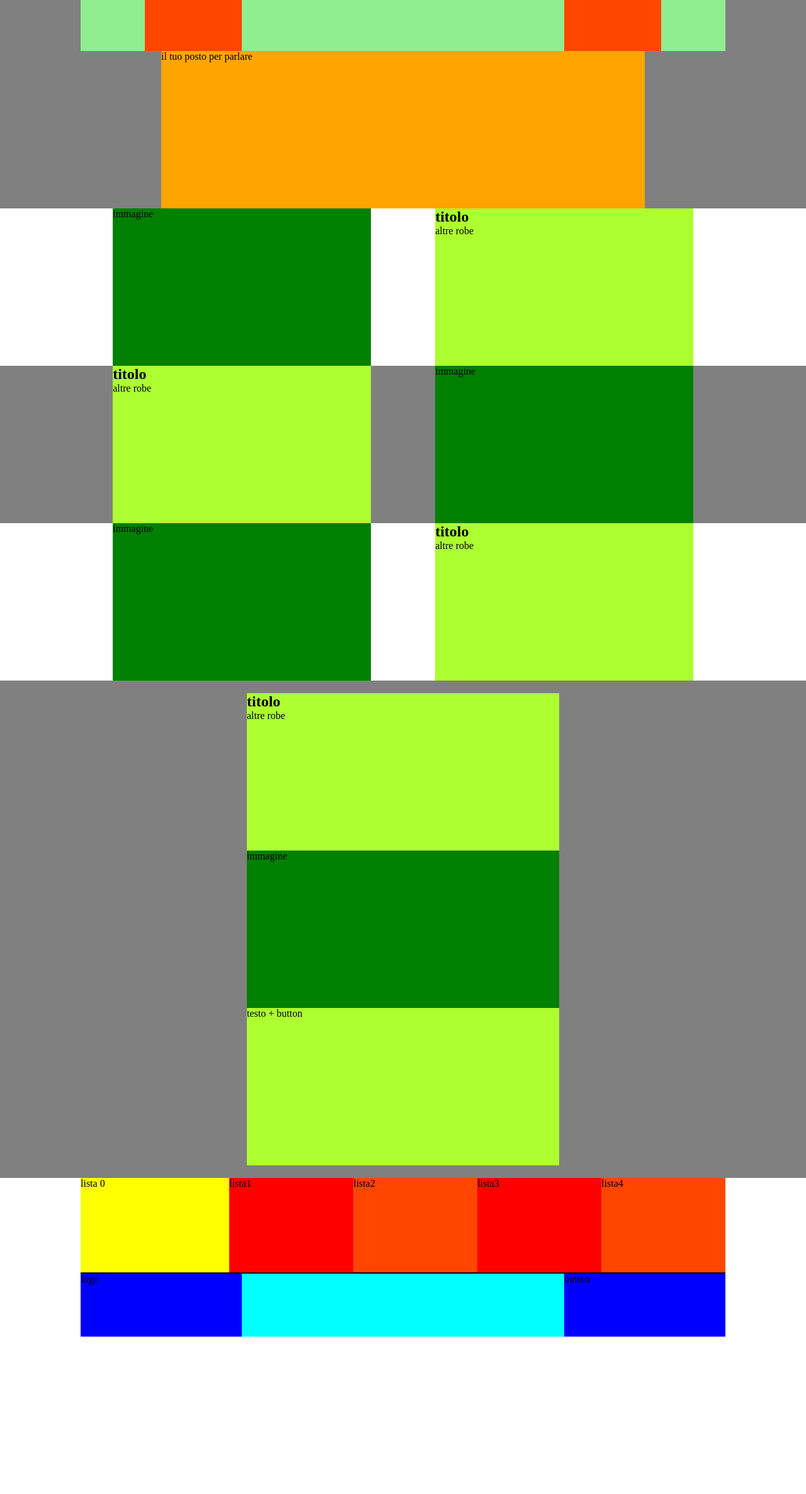
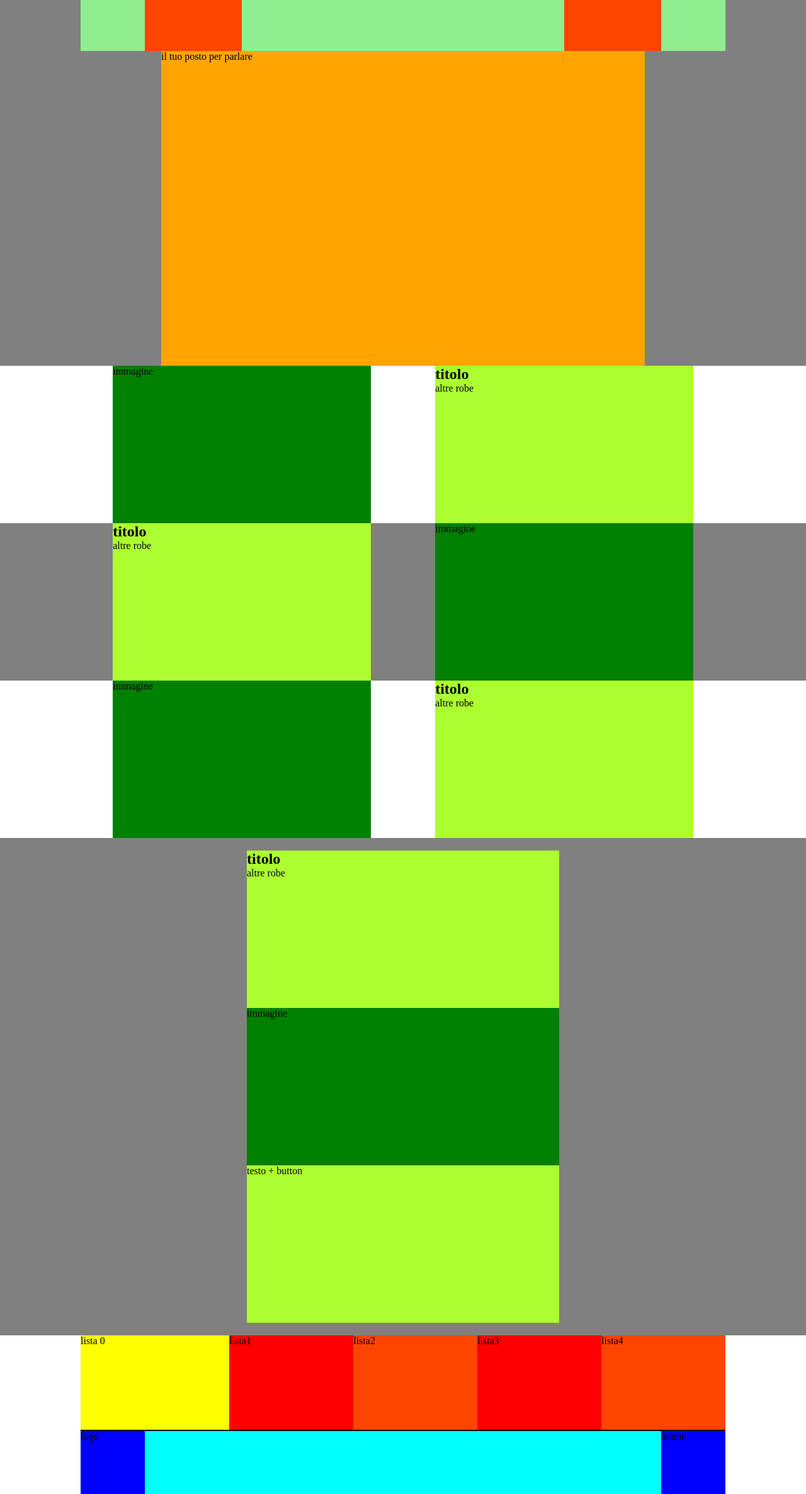
Before and after one commit to GianlucaSirianni/htmlcss-struttura-discord, a plain HTML site: page index.html in a window 1280 px wide. Shown: the part 19-2392 px from the top of the page at 63% size. Before the commit the page ends 2142 px from the top, so only its background shows below. Drawn offline with Linux system fonts and the light colour scheme.

Commit message:
modificate un paio di misure

```diff
--- a/assets/css/style.css
+++ b/assets/css/style.css
@@ -42,7 +42,7 @@ nav{
     width: 60%;
     margin: auto;
     background-color: orange;
-    height: 250px;
+    height: 500px;
 }
 
 .flexSection{
@@ -142,6 +142,6 @@ footer{
 
 .footerBottom{
     background-color: blue;
-    width: 25%;
+    width: 10%;
     height: 100px;
 }
```
